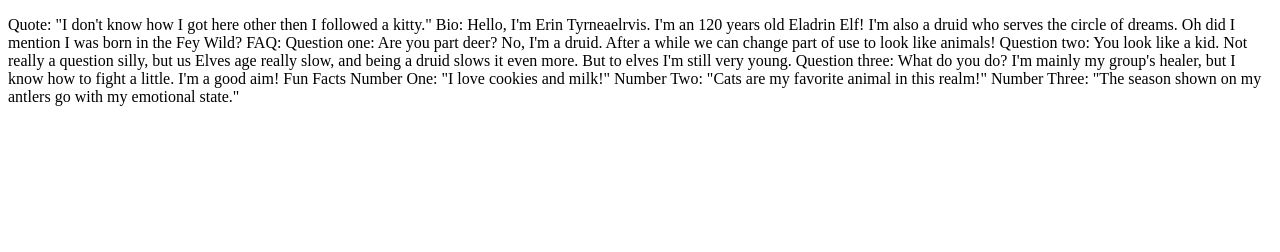
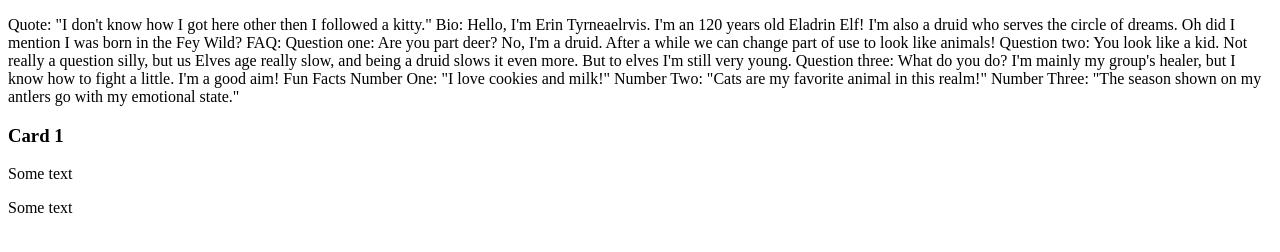
Before and after one commit to RainningDoom/Profile_Page-ART_229-Wanda_Gutowski, a plain HTML site: page Index.html in a window 1280 px wide. Drawn offline with Linux system fonts and the light colour scheme.

Commit message:
column test

```diff
--- a/Index.html
+++ b/Index.html
@@ -46,5 +46,13 @@ shown on my antlers
 go with my emotional
 state."
       </p>
+        <div class="row">
+            <div class="column">
+                <div class="card">
+                  <h3>Card 1</h3>
+                  <p>Some text</p>
+                  <p>Some text</p>
+                </div>
+              </div>
 </body>
 </html>
```
